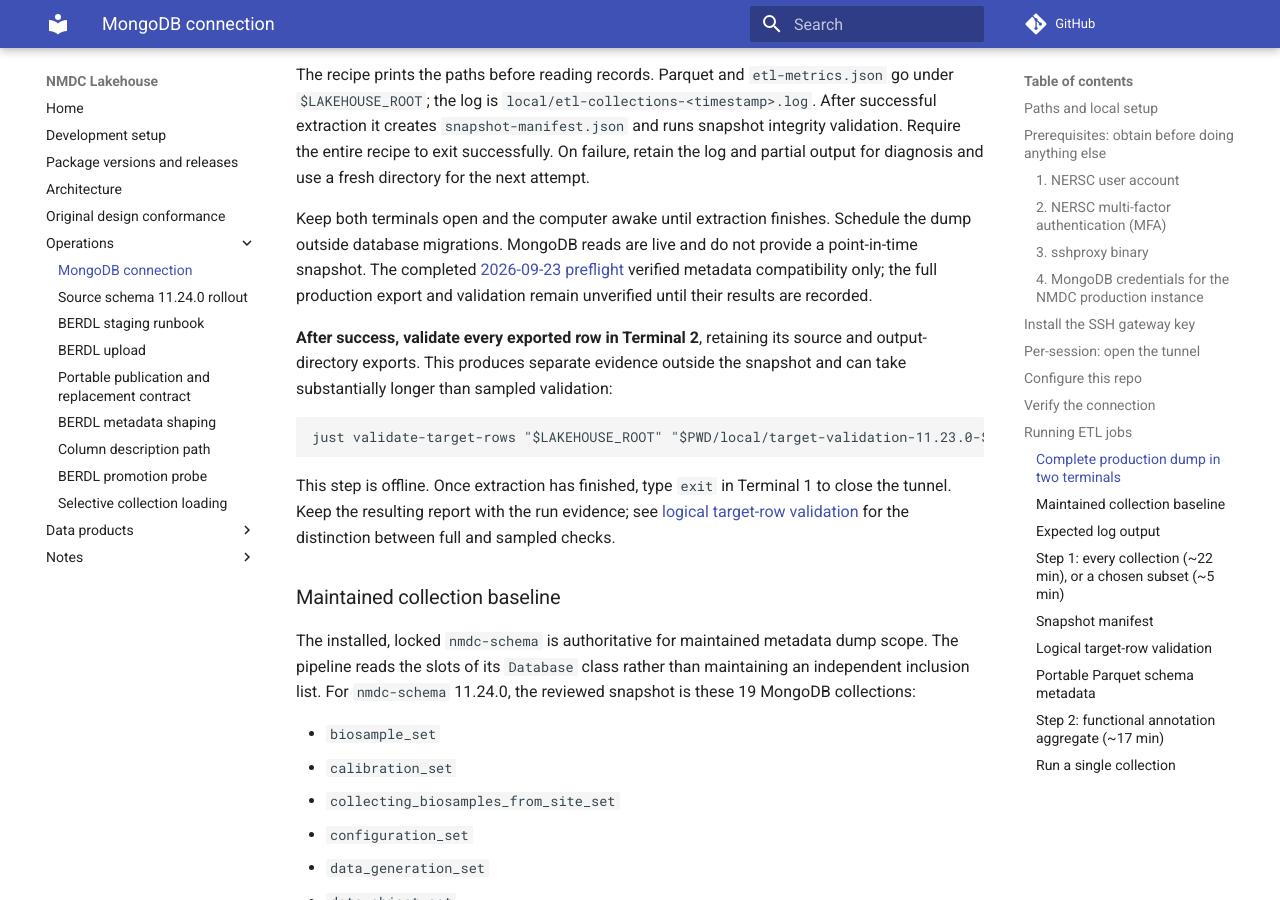
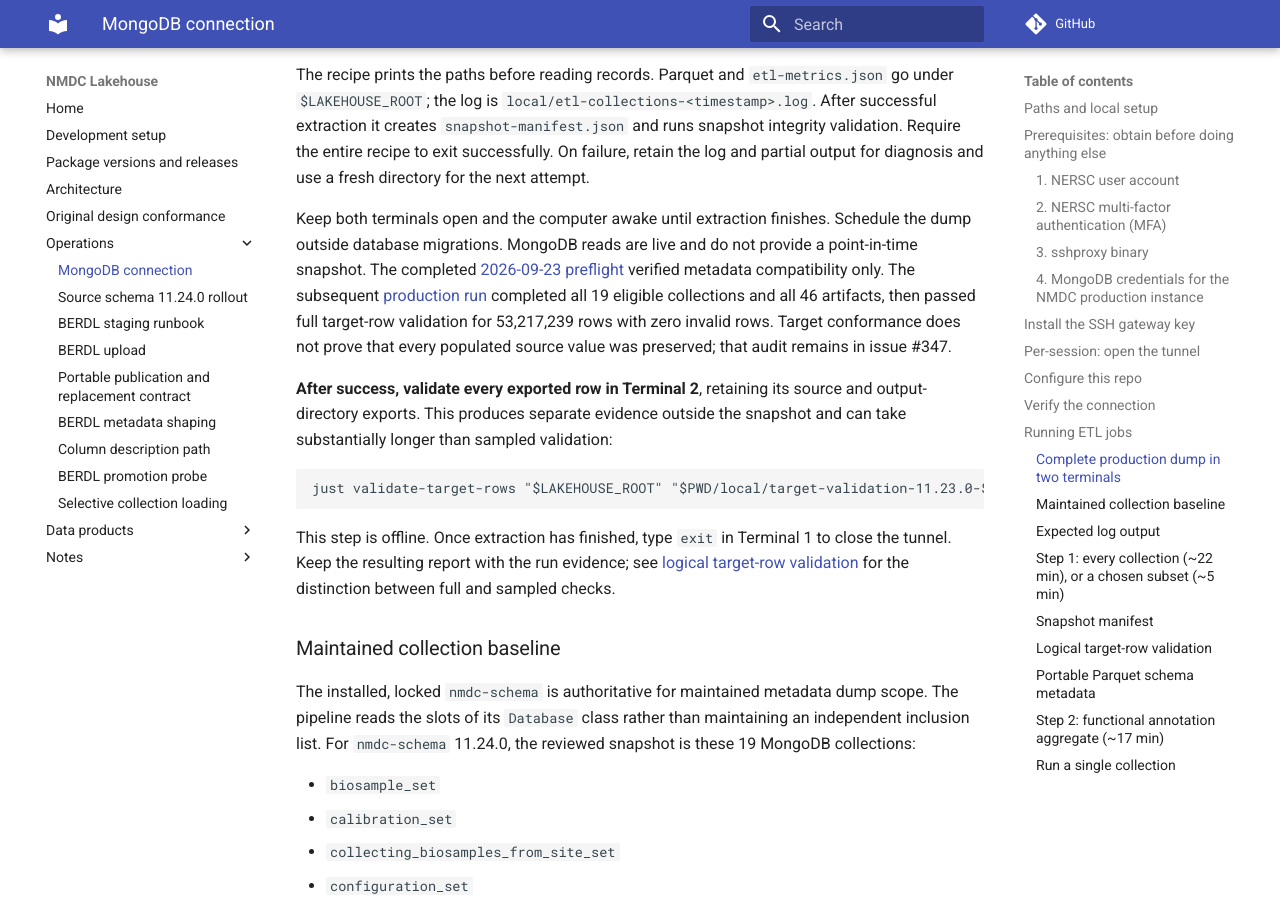
Before and after one commit to microbiomedata/nmdc-lakehouse, an MkDocs documentation site: the page built from docs/mongodb-connection.md, in a window 1280 px wide and 900 px high, scrolled down 5286 px. Built offline with MkDocs 1.6.1 and Material for MkDocs 9.7.7, drawn with Linux system fonts in a browser that asks for light colours; comment, search, counter and statistics services are not loaded.

Commit message:
Align production export and validation verification records

````diff
--- a/docs/mongodb-connection.md
+++ b/docs/mongodb-connection.md
@@ -221,7 +221,7 @@ the production migration is verified, following the
 If this tunnel is already open, keep its existing session instead of starting
 another on port 27124.
 
-<!-- unverified: portable checkout example for the production run tracked in https://github.com/microbiomedata/nmdc-lakehouse/issues/347 -->
+<!-- verified: 2026-09-23 the operator opened this tunnel from the production-export checkout; substitute your own checkout path. -->
 ```bash
 cd /path/to/nmdc-lakehouse && just tunnel
 ```
@@ -230,7 +230,7 @@ cd /path/to/nmdc-lakehouse && just tunnel
 Replace the checkout path here too. The explicit exports override corresponding
 `.env` settings; credentials and `MONGO_AUTH_SOURCE` come from your local setup.
 
-<!-- unverified: complete production export and validation are tracked in https://github.com/microbiomedata/nmdc-lakehouse/issues/347 -->
+<!-- verified: 2026-09-23 equivalent source selection, preflight, and complete export produced the 46-artifact snapshot in runs/2026-09-23-production-staging.md. -->
 ```bash
 cd /path/to/nmdc-lakehouse || exit
 export NMDC_SCHEMA_VERSION=11.23.0
@@ -264,14 +264,17 @@ Keep both terminals open and the computer awake until extraction finishes.
 Schedule the dump outside database migrations. MongoDB reads are live and do
 not provide a point-in-time snapshot. The completed
 [2026-09-23 preflight](https://github.com/microbiomedata/nmdc-lakehouse/issues/347#issuecomment-5802913376)
-verified metadata compatibility only; the full production export and validation
-remain unverified until their results are recorded.
+verified metadata compatibility only. The subsequent
+[production run](runs/2026-09-23-production-staging.md) completed all 19 eligible
+collections and all 46 artifacts, then passed full target-row validation for
+53,217,239 rows with zero invalid rows. Target conformance does not prove that
+every populated source value was preserved; that audit remains in issue #347.
 
 **After success, validate every exported row in Terminal 2**, retaining its
 source and output-directory exports. This produces separate evidence outside
 the snapshot and can take substantially longer than sampled validation:
 
-<!-- unverified: full production target-row validation is tracked in https://github.com/microbiomedata/nmdc-lakehouse/issues/347 -->
+<!-- verified: 2026-09-23 full target validation passed for all 53,217,239 artifact rows with zero invalid rows; see runs/2026-09-23-production-staging.md. -->
 ```bash
 just validate-target-rows "$LAKEHOUSE_ROOT" "$PWD/local/target-validation-11.23.0-$(date +%Y%m%d_%H%M%S).json" --mode full
 ```
````
Also changed, not shown: docs/source-schema-1124-rollout.md (+1 -1 lines).
